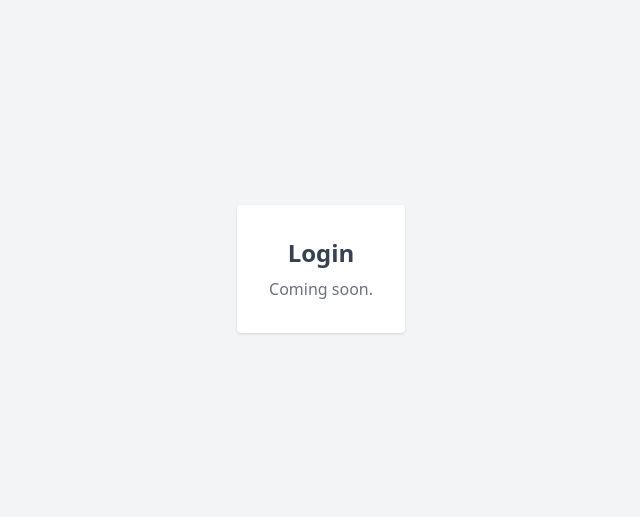
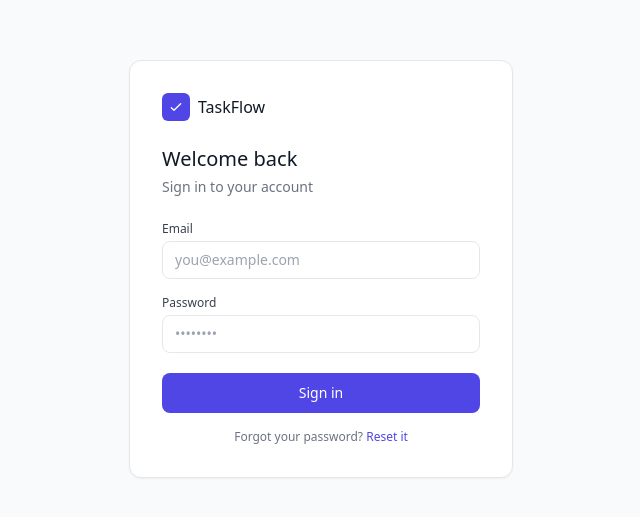
Before and after one commit to sameera-ekanayaka/TMS-G8, a React app in the folder frontend/: page /login in a window 1280 px wide. Shown: the part 131-648 px from the top of the page, without its empty margins (319-959 px from the left). Built offline with nearby package versions, Linux system fonts and the light colour scheme; no server answers; the HTML template or start-up script is replaced by a standard one.

Commit message:
feat: build Login page UI

```diff
--- a/frontend/src/pages/Login.jsx
+++ b/frontend/src/pages/Login.jsx
@@ -1,9 +1,119 @@
+import { useState } from "react";
+import { useNavigate } from "react-router-dom";
+import { loginUser } from "../services/api";
+import { useAuth } from "../context/AuthContext";
+
 export default function Login() {
+  const [email, setEmail] = useState("");
+  const [password, setPassword] = useState("");
+  const [error, setError] = useState("");
+  const [loading, setLoading] = useState(false);
+
+  const navigate = useNavigate();
+  const { login } = useAuth();
+
+  function validate() {
+    if (!email || !password) {
+      setError("Email and password are required.");
+      return false;
+    }
+    const emailRegex = /^[^\s@]+@[^\s@]+\.[^\s@]+$/;
+    if (!emailRegex.test(email)) {
+      setError("Please enter a valid email address.");
+      return false;
+    }
+    if (password.length < 6) {
+      setError("Password must be at least 6 characters.");
+      return false;
+    }
+    setError("");
+    return true;
+  }
+
+  async function handleSubmit(e) {
+    e.preventDefault();
+    if (!validate()) return;
+
+    setLoading(true);
+    setError("");
+
+    try {
+      const response = await loginUser(email, password);
+      const { token, user } = response.data;
+      login(token, user);
+      navigate("/dashboard");
+    } catch (err) {
+      const message = err.response?.data?.message || "Login failed. Please try again.";
+      setError(message);
+    } finally {
+      setLoading(false);
+    }
+  }
+
   return (
-    <div className="flex items-center justify-center min-h-screen bg-gray-100">
-      <div className="bg-white p-8 rounded shadow text-center">
-        <h1 className="text-2xl font-bold text-gray-700">Login</h1>
-        <p className="text-gray-500 mt-2">Coming soon.</p>
+    <div className="min-h-screen bg-gray-50 flex items-center justify-center px-4">
+      <div className="bg-white border border-gray-200 rounded-xl shadow-sm w-full max-w-sm p-8">
+
+        <div className="flex items-center gap-2 mb-6">
+          <div className="w-7 h-7 bg-indigo-600 rounded-md flex items-center justify-center">
+            <svg className="w-4 h-4 text-white" fill="none" stroke="currentColor" viewBox="0 0 24 24">
+              <path strokeLinecap="round" strokeLinejoin="round" strokeWidth={2} d="M5 13l4 4L19 7" />
+            </svg>
+          </div>
+          <span className="text-base font-medium text-gray-900">TaskFlow</span>
+        </div>
+
+        <h1 className="text-xl font-medium text-gray-900 mb-1">Welcome back</h1>
+        <p className="text-sm text-gray-500 mb-6">Sign in to your account</p>
+
+        <form onSubmit={handleSubmit} noValidate>
+
+          <div className="mb-4">
+            <label className="block text-xs font-medium text-gray-700 mb-1">Email</label>
+            <input
+              type="email"
+              value={email}
+              onChange={(e) => setEmail(e.target.value)}
+              placeholder="you@example.com"
+              className="w-full border border-gray-200 rounded-lg px-3 py-2 text-sm text-gray-900 placeholder-gray-400 focus:outline-none focus:ring-2 focus:ring-indigo-500 focus:border-transparent"
+            />
+          </div>
+
+          <div className="mb-5">
+            <label className="block text-xs font-medium text-gray-700 mb-1">Password</label>
+            <input
+              type="password"
+              value={password}
+              onChange={(e) => setPassword(e.target.value)}
+              placeholder="••••••••"
+              className="w-full border border-gray-200 rounded-lg px-3 py-2 text-sm text-gray-900 placeholder-gray-400 focus:outline-none focus:ring-2 focus:ring-indigo-500 focus:border-transparent"
+            />
+          </div>
+
+          {error && (
+            <div className="flex items-center gap-2 bg-red-50 border border-red-200 text-red-600 text-xs rounded-lg px-3 py-2 mb-4">
+              <svg className="w-4 h-4 shrink-0" fill="none" stroke="currentColor" viewBox="0 0 24 24">
+                <path strokeLinecap="round" strokeLinejoin="round" strokeWidth={2} d="M12 8v4m0 4h.01M21 12a9 9 0 11-18 0 9 9 0 0118 0z" />
+              </svg>
+              {error}
+            </div>
+          )}
+
+          <button
+            type="submit"
+            disabled={loading}
+            className="w-full bg-indigo-600 hover:bg-indigo-700 disabled:bg-indigo-400 text-white text-sm font-medium rounded-lg py-2.5 transition-colors duration-150"
+          >
+            {loading ? "Signing in..." : "Sign in"}
+          </button>
+
+        </form>
+
+        <p className="text-center text-xs text-gray-500 mt-4">
+          Forgot your password?{" "}
+          <a href="/reset-password" className="text-indigo-600 hover:underline">Reset it</a>
+        </p>
+
       </div>
     </div>
   );
```
Also changed, not shown: 1 other file (tests, documents, lock files or other folders).
